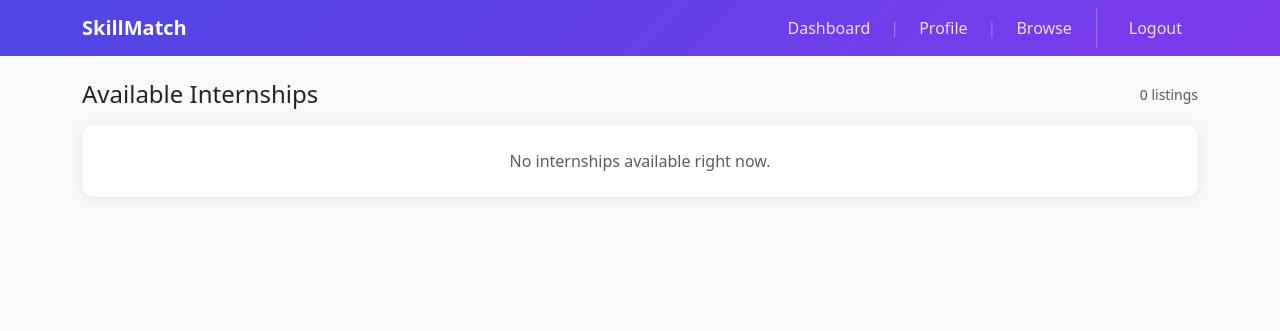
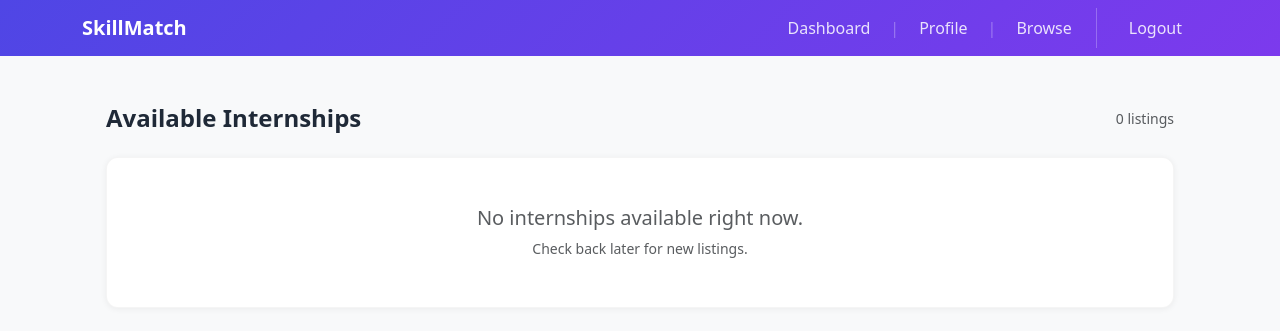
Before and after one commit to suhaneethapa/SkillMatch, a Django app: page /student/internships/ in a window 1280 px wide. Shown: the top 331 px of the page. Run offline with Django 5.2, Linux system fonts and the light colour scheme; a user stored in the database is signed in; tables that the repository leaves empty hold one stand-in row (values such as "Sample post").

Commit message:
ui: redesign browse internships into 2-column compact card grid

```diff
--- a/templates/base.html
+++ b/templates/base.html
@@ -24,6 +24,158 @@
         .match-low { background: #fee2e2; color: #991b1b; }
         .stat-card { padding: 1.5rem; text-align: center; }
         .stat-number { font-size: 2rem; font-weight: 700; color: var(--primary); }
+                /* === Internship Browse Page === */
+        .internship-page {
+            max-width: 1280px;
+            margin: 0 auto;
+            padding: 24px;
+        }
+        .internship-grid {
+            display: grid;
+            grid-template-columns: repeat(2, minmax(0, 1fr));
+            gap: 20px;
+        }
+        .internship-card {
+            background: #fff;
+            border-radius: 12px;
+            box-shadow: 0 1px 6px rgba(0,0,0,0.06);
+            padding: 20px;
+            display: flex;
+            flex-direction: column;
+            transition: transform 0.15s ease, box-shadow 0.15s ease;
+            border: 1px solid rgba(0,0,0,0.04);
+        }
+        .internship-card:hover {
+            transform: translateY(-2px);
+            box-shadow: 0 4px 16px rgba(0,0,0,0.1);
+            border-color: rgba(79,70,229,0.15);
+        }
+        .internship-card .card-header-row {
+            display: flex;
+            justify-content: space-between;
+            align-items: flex-start;
+            gap: 12px;
+            margin-bottom: 4px;
+        }
+        .internship-card .card-title-text {
+            font-size: 1.1rem;
+            font-weight: 700;
+            color: #1f2937;
+            line-height: 1.3;
+            word-break: break-word;
+        }
+        .internship-card .card-company {
+            font-size: 0.85rem;
+            color: #6b7280;
+            margin-bottom: 12px;
+            display: flex;
+            align-items: center;
+            gap: 6px;
+        }
+        .internship-card .card-company img {
+            width: 16px;
+            height: 16px;
+            border-radius: 50%;
+            object-fit: cover;
+        }
+        .internship-card .match-pill {
+            font-size: 0.85rem;
+            font-weight: 700;
+            padding: 4px 12px;
+            border-radius: 999px;
+            white-space: nowrap;
+            flex-shrink: 0;
+        }
+        .internship-card .skills-row {
+            display: flex;
+            flex-wrap: wrap;
+            gap: 6px;
+            margin-bottom: 12px;
+        }
+        .internship-card .skill-tag {
+            font-size: 0.75rem;
+            font-weight: 600;
+            padding: 3px 10px;
+            border-radius: 6px;
+        }
+        .internship-card .skill-tag.req {
+            background: #e0e7ff;
+            color: #4338ca;
+        }
+        .internship-card .skill-tag.pref {
+            background: #f3f4f6;
+            color: #6b7280;
+        }
+        .internship-card .meta-row {
+            display: flex;
+            flex-wrap: wrap;
+            gap: 6px 14px;
+            margin-bottom: 12px;
+            font-size: 0.8rem;
+            color: #6b7280;
+        }
+        .internship-card .meta-row span {
+            display: flex;
+            align-items: center;
+            gap: 4px;
+        }
+        .internship-card .match-status {
+            margin-bottom: 12px;
+            font-size: 0.8rem;
+        }
+        .internship-card .match-status.matched {
+            color: #15803d;
+            font-weight: 600;
+        }
+        .internship-card .match-status.missing {
+            color: #b45309;
+            font-weight: 600;
+        }
+        .internship-card .card-footer-row {
+            margin-top: auto;
+            display: flex;
+            justify-content: space-between;
+            align-items: center;
+            gap: 8px;
+            padding-top: 12px;
+            border-top: 1px solid #f3f4f6;
+        }
+        .internship-card .deadline-text {
+            font-size: 0.78rem;
+            color: #9ca3af;
+        }
+        .internship-card .deadline-text.urgent {
+            color: #dc2626;
+            font-weight: 600;
+        }
+        .internship-card .btn-apply {
+            font-size: 0.85rem;
+            font-weight: 600;
+            padding: 6px 18px;
+            border-radius: 8px;
+        }
+        .internship-card .btn-closed {
+            font-size: 0.8rem;
+            padding: 5px 14px;
+        }
+        .internship-card .card-desc {
+            display: -webkit-box;
+            -webkit-line-clamp: 2;
+            -webkit-box-orient: vertical;
+            overflow: hidden;
+            font-size: 0.85rem;
+            color: #6b7280;
+            line-height: 1.5;
+            margin-bottom: 12px;
+        }
+        @media (max-width: 768px) {
+            .internship-grid {
+                grid-template-columns: 1fr;
+            }
+            .internship-page {
+                padding: 16px;
+            }
+        }
     </style>
     {% block extra_css %}{% endblock %}
     {% if user.is_authenticated %}
--- a/templates/students/browse_internships.html
+++ b/templates/students/browse_internships.html
@@ -3,82 +3,96 @@
 {% block title %}Browse Internships - SkillMatch{% endblock %}
 
 {% block content %}
-<div class="d-flex justify-content-between align-items-center mb-3">
-    <h4 class="mb-0">Available Internships</h4>
-    <span class="text-muted small">{{ listings|length }} listing{{ listings|pluralize }}</span>
-</div>
+<div class="internship-page">
+    <!-- Page Header -->
+    <div class="d-flex justify-content-between align-items-center mb-4">
+        <h4 class="mb-0 fw-bold" style="color: #1f2937;">Available Internships</h4>
+        <span class="text-muted small">{{ listings|length }} listing{{ listings|pluralize }}</span>
+    </div>
 
-<div class="d-flex flex-column gap-2">
-    {% for item in listings %}
-    <div class="card">
-        <div class="card-body p-3">
-            <!-- Top row: Title, company, match -->
-            <div class="d-flex justify-content-between align-items-start flex-wrap gap-2">
-                <div>
-                    <h6 class="mb-0 fw-bold">{{ item.internship.title }}</h6>
-                    <small class="text-muted">{{ item.internship.company.organization_name }}</small>
+    <!-- Internship Grid -->
+    <div class="internship-grid">
+        {% for item in listings %}
+        <div class="internship-card">
+            <!-- Title + Match -->
+            <div class="card-header-row">
+                <div style="min-width: 0;">
+                    <div class="card-title-text">{{ item.internship.title }}</div>
                 </div>
-                <span class="badge {% if item.score >= 70 %}match-high{% elif item.score >= 50 %}match-mid{% else %}match-low{% endif %} rounded-pill">
+                <span class="match-pill {% if item.score >= 70 %}match-high{% elif item.score >= 50 %}match-mid{% else %}match-low{% endif %}">
                     {{ item.score }}%
                 </span>
             </div>
 
-            <!-- Description -->
-            <p class="small text-muted mb-2 mt-1">{{ item.internship.description|truncatewords:12 }}</p>
+            <!-- Company -->
+            <div class="card-company">
+                {% if item.internship.company.logo %}
+                    <img src="{{ item.internship.company.logo.url }}" alt="">
+                {% endif %}
+                {{ item.internship.company.organization_name }}
+            </div>
 
-            <!-- Compact info row -->
-            <div class="d-flex flex-wrap align-items-center gap-2 mb-2">
-                <span class="badge bg-light text-dark border">Rs. {{ item.internship.stipend|default:"Unpaid" }}</span>
-                <span class="badge bg-light text-dark border">{{ item.internship.location_type|title }}</span>
-                <span class="badge bg-light text-dark border">{{ item.internship.expected_duration }}</span>
-                <span class="badge bg-light text-dark border">{{ item.internship.total_positions }} slot{{ item.internship.total_positions|pluralize }}</span>
-                {% if item.internship.deadline < today %}
-                    <span class="badge bg-danger">Expired</span>
+            <!-- Description (clamped to 2 lines) -->
+            <div class="card-desc">{{ item.internship.description }}</div>
+
+            <!-- Skills -->
+            <div class="skills-row">
+                {% for skill in item.internship.internship_skills.all %}
+                    <span class="skill-tag {% if skill.is_required %}req{% else %}pref{% endif %}">
+                        {{ skill.skill.name }}
+                    </span>
+                {% empty %}
+                    <span class="text-muted" style="font-size: 0.78rem;">No skills specified</span>
+                {% endfor %}
+            </div>
+
+            <!-- Metadata -->
+            <div class="meta-row">
+                <span>{{ item.internship.stipend|default:"Unpaid" }}</span>
+                <span>{{ item.internship.location_type|title }}</span>
+                <span>{{ item.internship.expected_duration }}</span>
+                <span>{{ item.internship.total_positions }} slot{{ item.internship.total_positions|pluralize }}</span>
+            </div>
+
+            <!-- Match Status -->
+            <div class="match-status {% if item.gap %}missing{% else %}matched{% endif %}">
+                {% if item.gap %}
+                    Missing: {{ item.gap|join:", " }}
                 {% else %}
-                    <span class="badge bg-secondary">{{ item.internship.deadline|timeuntil }} left</span>
+                    ✓ All required skills matched
                 {% endif %}
             </div>
 
-            <!-- Skills inline -->
-            <div class="d-flex flex-wrap align-items-center gap-1 mb-2">
-                {% for skill in item.internship.internship_skills.all %}
-                    {% if skill.is_required %}
-                        <span class="badge bg-primary">{{ skill.skill.name }}</span>
+            <!-- Footer: Deadline + Action -->
+            <div class="card-footer-row">
+                <span class="deadline-text {% if item.internship.deadline < today %}urgent{% endif %}">
+                    {% if item.internship.deadline < today %}
+                        Expired {{ item.internship.deadline|timesince }} ago
                     {% else %}
-                        <span class="badge bg-secondary">{{ skill.skill.name }}</span>
+                        {{ item.internship.deadline|timeuntil }} left
                     {% endif %}
-                {% empty %}
-                    <span class="text-muted small">No skills specified</span>
-                {% endfor %}
-            </div>
-
-            <!-- Bottom row: gap warning + action -->
-            <div class="d-flex justify-content-between align-items-center flex-wrap gap-2">
-                {% if item.gap %}
-                    <small class="text-warning fw-semibold">Missing: {{ item.gap|join:", " }}</small>
-                {% else %}
-                    <small class="text-success">All required skills matched</small>
-                {% endif %}
+                </span>
 
                 <div>
                     {% if item.internship.deadline < today %}
-                        <span class="badge bg-secondary">Closed</span>
+                        <span class="badge bg-secondary btn-closed">Closed</span>
                     {% elif item.eligible %}
                         <form method="post" action="{% url 'students:apply_internship' item.internship.id %}" class="d-inline">
                             {% csrf_token %}
-                            <button type="submit" class="btn btn-primary btn-sm">Apply</button>
+                            <button type="submit" class="btn btn-primary btn-apply">Apply</button>
                         </form>
                     {% else %}
-                        <span class="badge bg-secondary">Need 50%</span>
+                        <span class="badge bg-secondary btn-closed">Need 50%</span>
                     {% endif %}
                 </div>
             </div>
         </div>
+        {% empty %}
+        <div class="internship-card" style="grid-column: 1 / -1; text-align: center; padding: 48px;">
+            <h5 class="text-muted mb-2">No internships available right now.</h5>
+            <p class="text-muted small mb-0">Check back later for new listings.</p>
+        </div>
+        {% endfor %}
     </div>
-    {% empty %}
-    <div class="card p-4 text-center text-muted">
-        <p class="mb-0">No internships available right now.</p>
-    </div>
-    {% endfor %}
 </div>
 {% endblock %}
```
